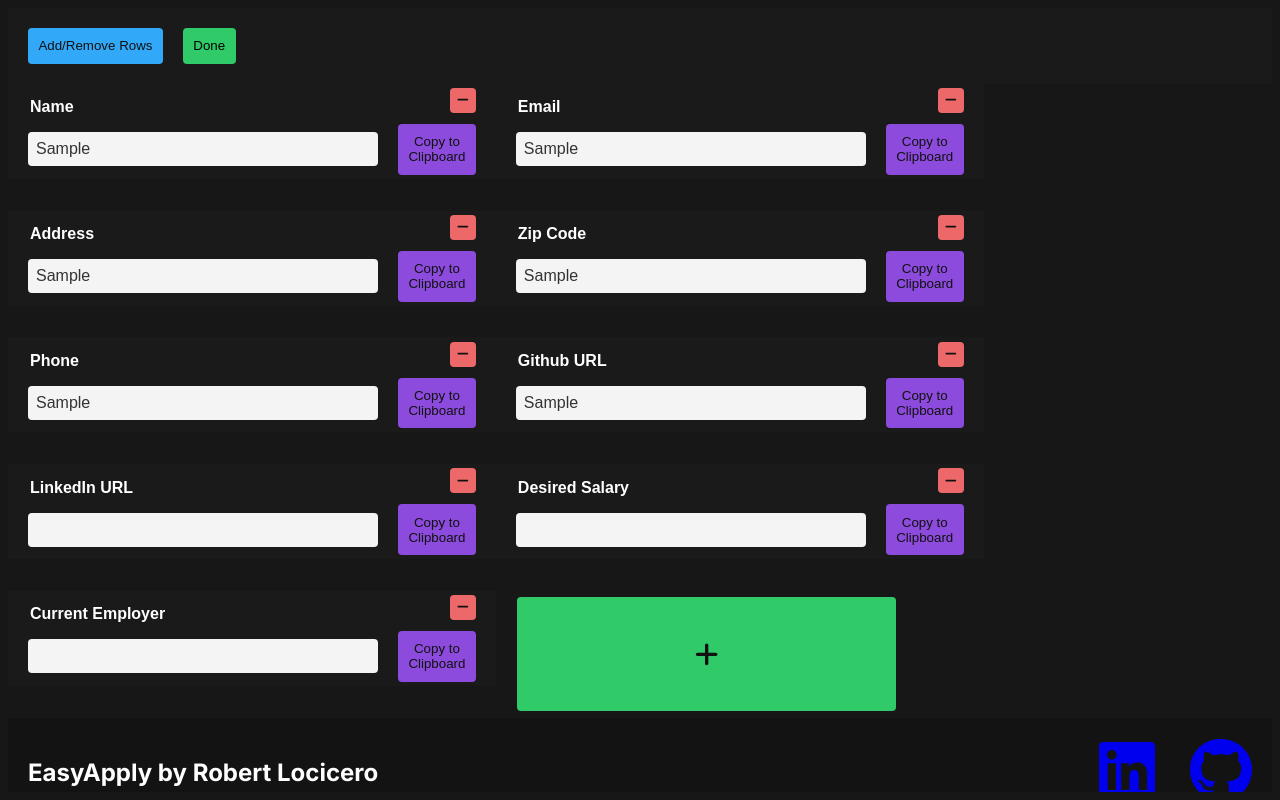
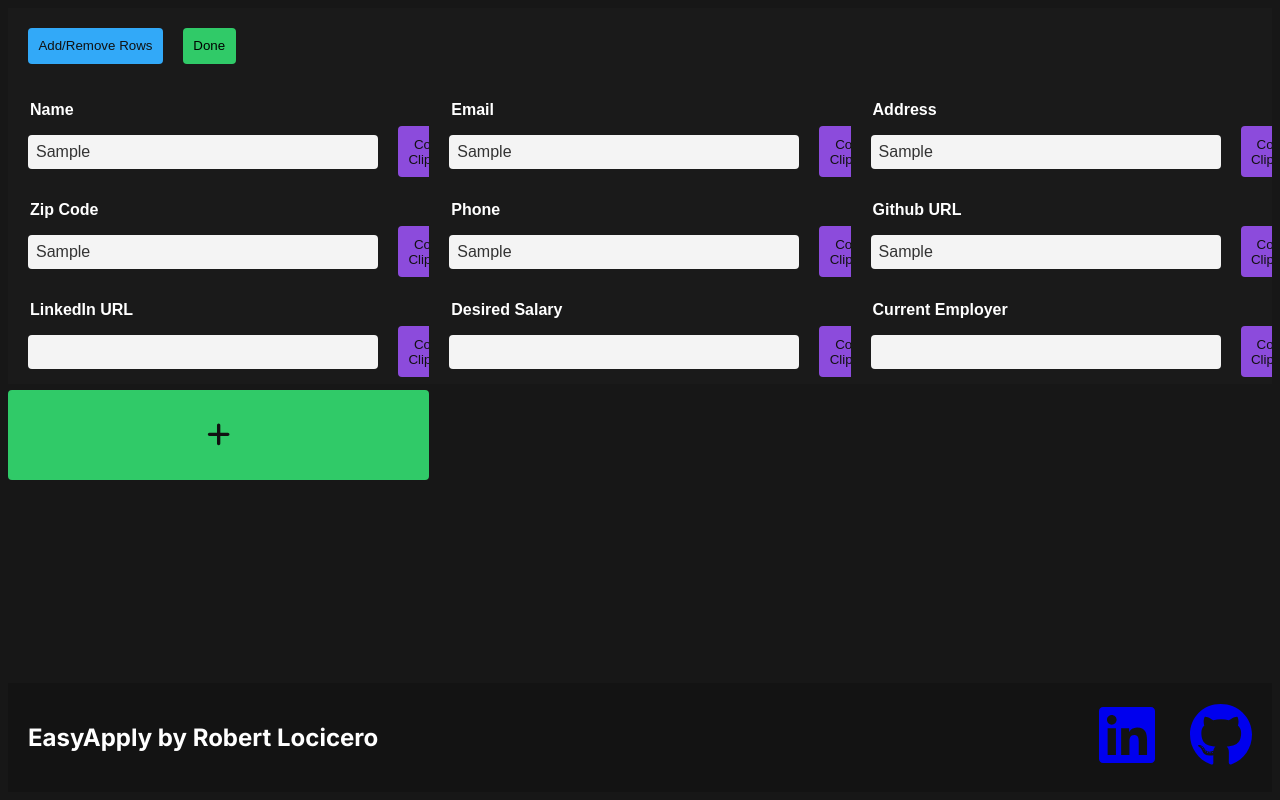
Before and after one commit to Robert-LC/EasyApply, a Next.js app in the folder easy-apply/: page / in a window 1280 px wide. Both pictures are taken after typing "Sample", "Sample", "Sample", "Sample", "Sample", "Sample" into the empty fields and a click on the button "Add/Remove Rows". Built offline with nearby package versions, Linux system fonts and the light colour scheme.

Commit message:
Fix Entrieslist CSS flexbox issues

```diff
--- a/easy-apply/src/app/components/EntriesList/Entry/AddEntryButton/addEntryButton.module.css
+++ b/easy-apply/src/app/components/EntriesList/Entry/AddEntryButton/addEntryButton.module.css
@@ -1,7 +1,7 @@
 .addEntryButton {
     border: none;
-    width: 90%;
-    height: 90%;
+    width: 100%;
+    height: 90px;
     color: rgb(17, 17, 17);
     background-color: #30ca68;
     border-radius: 0.25rem;
@@ -12,9 +12,3 @@
     background-color: #2cac5b;
     cursor: pointer;
 }
-
-
-.addEntryButtonContainer {
-    display: flex;
-    justify-content: center;
-}
--- a/easy-apply/src/app/components/EntriesList/Entry/entry.module.css
+++ b/easy-apply/src/app/components/EntriesList/Entry/entry.module.css
@@ -5,8 +5,8 @@
     box-sizing: border-box;
 
     /* Layout */
-    width: fit-content;
-    height: 15%;
+    width: 100px;
+    height: 100px;
     display: flex;
     align-items: center;
     gap: 20px;
--- a/easy-apply/src/app/components/EntriesList/entriesList.module.css
+++ b/easy-apply/src/app/components/EntriesList/entriesList.module.css
@@ -1,6 +1,8 @@
 .entriesList {
     display: flex;
     flex-wrap: wrap;
+    flex-grow: 1;
+    align-content: flex-start;
 }
 
 .entriesList > * {
```
